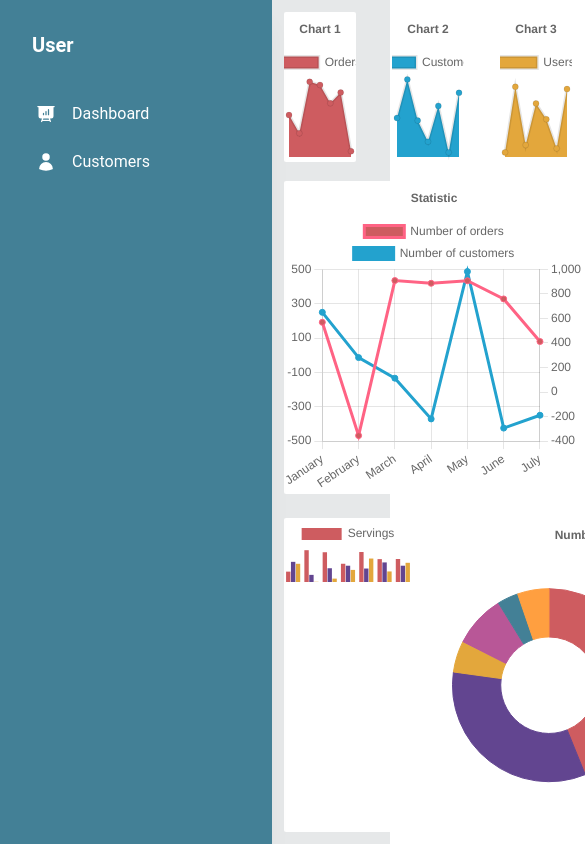
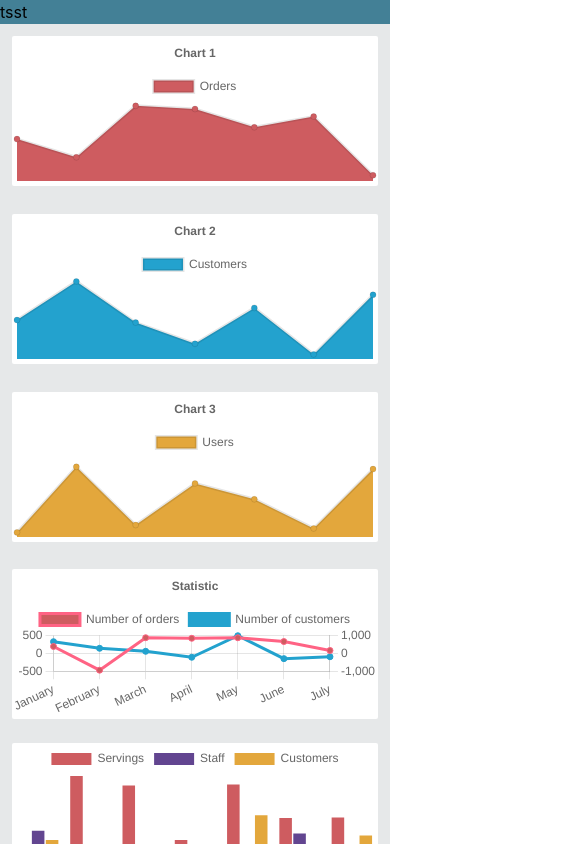
Before and after one commit to Amar-Omerika/AdminPanel, a React (Create React App) app: page / in a window 390 px wide. Shown: the top 844 px of the page, 585 px wide, since content can reach past the window. Built offline with nearby package versions, Linux system fonts and the light colour scheme.

Commit message:
Fixed responsive for charts on dashboard page

```diff
--- a/package.json
+++ b/package.json
@@ -18,6 +18,7 @@
     "@types/react": "^18.2.21",
     "@types/react-dom": "^18.2.7",
     "chart.js": "^4.4.0",
+    "framer-motion": "^10.16.4",
     "react": "^18.2.0",
     "react-chartjs-2": "^5.2.0",
     "react-dom": "^18.2.0",
--- a/src/Pages/Dashboard/index.tsx
+++ b/src/Pages/Dashboard/index.tsx
@@ -7,6 +7,8 @@ import {
 } from "../../components";
 import { faker } from "@faker-js/faker";
 import MainLayout from "../../layout/MainLayout";
+import { useEffect, useState } from "react";
+import { AnimatePresence, motion } from "framer-motion";
 
 const labels = ["January", "February", "March", "April", "May", "June", "July"];
 
@@ -221,22 +223,22 @@ const Dashboard = () => {
   return (
     <MainLayout>
       <SideBar />
-      <div className="w-4/5">
-        <div className="h-1/5 grid grid-cols-3 gap-3">
+      <div className="lg:w-4/5 sm:w-full">
+        <div className="h-1/5 grid sm:grid-cols-1 gap-1 lg:gap-3 lg:grid-cols-3">
           {OPTIONS_PLACEHOLDER.map((option, index) => {
             return (
               <AreaChart options={option} data={option.data} key={index} />
             );
           })}
         </div>
-        <div className="h-2/5 flex">
+        <div className="lg:h-2/5 sm:h-[200] lg:flex">
           {MULTIAXISLINE_PLACEHOLDER_DATA.map((option, index) => {
             return (
               <MultiLineChart options={option} data={option.data} key={index} />
             );
           })}
         </div>
-        <div className="h-2/5 grid grid-cols-2 gap-2">
+        <div className="h-2/5 grid lg:grid-cols-2 lg:gap-2 sm:grid-cols-1 sm:gap-0">
           {BARCHART_PLACEHOLDER_DATA.map((option, index) => {
             return (
               <VerticalBarChart
--- a/src/components/MultiLineChart/index.tsx
+++ b/src/components/MultiLineChart/index.tsx
@@ -26,7 +26,7 @@ interface Props {
 }
 function MultiLineChart({ options, data }: Props) {
   return (
-    <div className="bg-white w-full m-3 rounded-sm">
+    <div className="bg-white lg:w-full mt-[250px] lg:m-3 m-3 rounded-sm">
       <Line options={options} data={data} />
     </div>
   );
--- a/src/components/SideBar/index.tsx
+++ b/src/components/SideBar/index.tsx
@@ -1,4 +1,4 @@
-import React from "react";
+import React, { useEffect, useState } from "react";
 import {
   Card,
   Typography,
@@ -17,8 +17,29 @@ import {
   UserIcon,
 } from "@heroicons/react/24/solid";
 import { Link } from "react-router-dom";
+import { AnimatePresence, motion } from "framer-motion";
 const SideBar = () => {
+  const [isMobile, setIsMobile] = useState(false);
+
+  useEffect(() => {
+    const handleResize = () => {
+      setIsMobile(window.innerWidth <= 768);
+    };
+
+    handleResize(); // Check on initial render
+    window.addEventListener("resize", handleResize);
+
+    return () => {
+      window.removeEventListener("resize", handleResize);
+    };
+  }, []);
   return (
+    <>
+      {isMobile ? (
+        <nav className="w-full h-1/6 bg-green flex flex-col">
+          <p>tsst</p>
+        </nav>
+      ) : (
         <Card className="h-full w-full max-w-[20rem] p-4 shadow-xl rounded-none bg-green shadow-blue-gray-900/5">
           <div className="mb-2 p-4">
             <Typography variant="h5" color="white">
@@ -42,41 +63,10 @@ const SideBar = () => {
                 Customers
               </ListItem>
             </Link>
-        {/* <ListItem className="text-white">
-          <ListItemPrefix>
-            <InboxIcon className="h-5 w-5" />
-          </ListItemPrefix>
-          Inbox
-          <ListItemSuffix>
-            <Chip
-              value="14"
-              size="sm"
-              variant="ghost"
-              color="blue-gray"
-              className="rounded-full"
-            />
-          </ListItemSuffix>
-        </ListItem>
-        <ListItem className="text-white">
-          <ListItemPrefix>
-            <UserCircleIcon className="h-5 w-5" />
-          </ListItemPrefix>
-          Profile
-        </ListItem>
-        <ListItem className="text-white">
-          <ListItemPrefix>
-            <Cog6ToothIcon className="h-5 w-5" />
-          </ListItemPrefix>
-          Settings
-        </ListItem>
-        <ListItem className="text-white">
-          <ListItemPrefix>
-            <PowerIcon className="h-5 w-5" />
-          </ListItemPrefix>
-          Log Out
-        </ListItem> */}
           </List>
         </Card>
+      )}
+    </>
   );
 };
 
--- a/src/layout/MainLayout.tsx
+++ b/src/layout/MainLayout.tsx
@@ -5,7 +5,7 @@ interface Props {
 }
 function MainLayout({ children }: Props) {
   return (
-    <div className="bg-lightGrey h-screen w-screen flex flex-row">
+    <div className="bg-lightGrey h-screen w-screen flex flex-col lg:flex-row overflow-auto">
       {children}
     </div>
   );
```
Also changed, not shown: 1 other file (tests, documents, lock files or other folders). Lines whose indentation alone changed are shown as unchanged.
